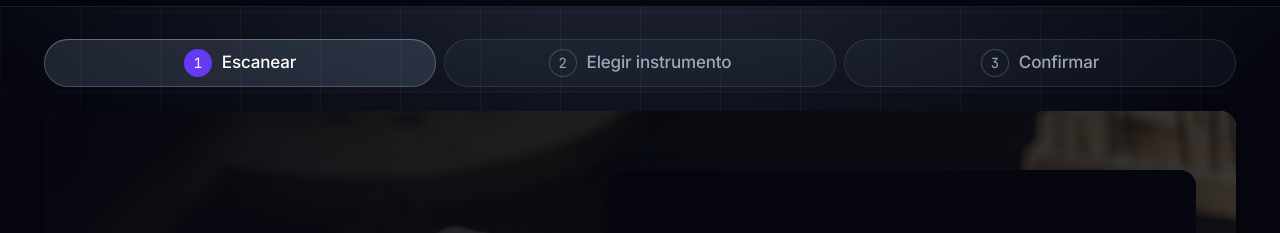
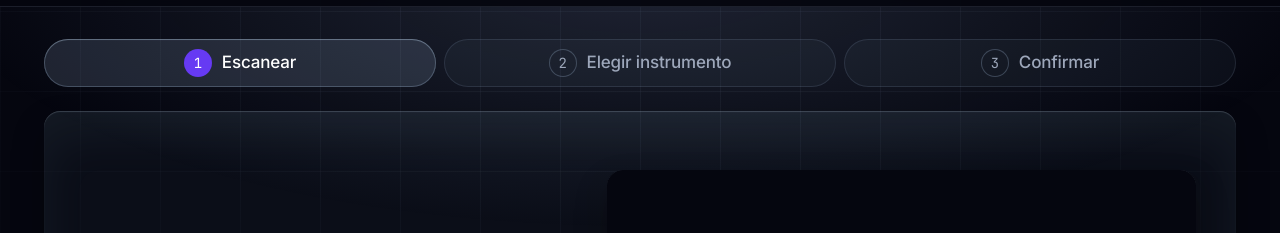
Before and after one commit to danielrc132006-beep/metroqr, a plain HTML site: page index.html in a window 1280 px wide. Shown: the part 69-302 px from the top of the page. Drawn offline with nearby package versions, Linux system fonts and the light colour scheme; no server answers.

Commit message:
Add files via upload

```diff
--- a/index.html
+++ b/index.html
@@ -59,8 +59,6 @@
       <!-- Paso 1: escanear credencial -->
       <div id="paso1" class="paso">
         <div class="bienvenida">
-          <img class="bienvenida-foto" src="img/laboratorio.jpg" alt="Técnica midiendo una pieza con un calibrador digital" onerror="this.remove()">
-          <div class="bienvenida-capa" aria-hidden="true"></div>
 
           <div class="bienvenida-texto">
             <h1>Registrar préstamo</h1>
--- a/styles.css
+++ b/styles.css
@@ -214,11 +214,9 @@ select.campo option { background: var(--lienzo); color: var(--texto); }
   position: relative; overflow: hidden; isolation: isolate;
   display: grid; grid-template-columns: minmax(0, 5fr) minmax(0, 6fr); gap: 32px; align-items: center;
   min-height: 560px; padding: 40px; border-radius: var(--radio);
-  background: var(--placa);   /* si la foto no existe queda un fondo liso */
+  background: var(--vidrio);
   color: var(--blanco); box-shadow: var(--sombra-modal);
 }
-.bienvenida-foto { position: absolute; inset: 0; width: 100%; height: 100%; object-fit: cover; object-position: 60% 50%; z-index: -2; }   /* centra las manos con el calibrador */
-.bienvenida-capa { position: absolute; inset: 0; z-index: -1; background: linear-gradient(100deg, rgba(5, 6, 15, .94) 0%, rgba(5, 6, 15, .72) 55%, rgba(5, 6, 15, .5) 100%); }
 .bienvenida-texto { display: grid; gap: 18px; justify-items: start; }
 .bienvenida-texto h1 { font-size: 44px; line-height: 1.12; background: var(--degradado-cielo); -webkit-background-clip: text; background-clip: text; color: transparent; }
 .bienvenida-texto > p { font-size: 18px; max-width: 34ch; color: var(--texto-suave); }
```
